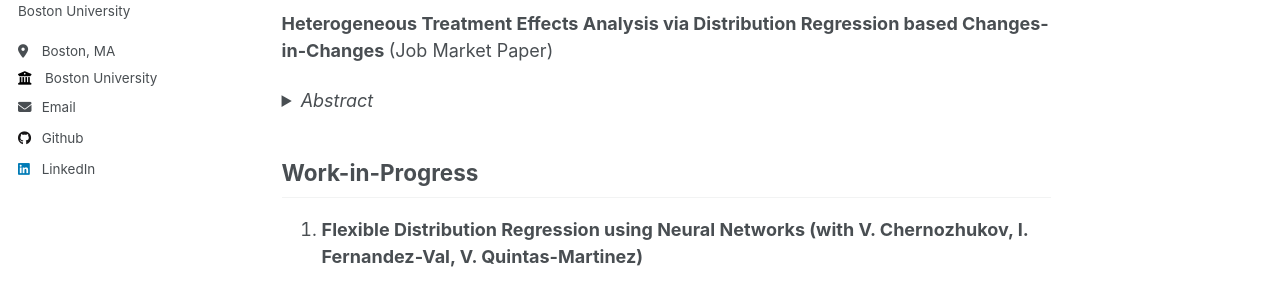
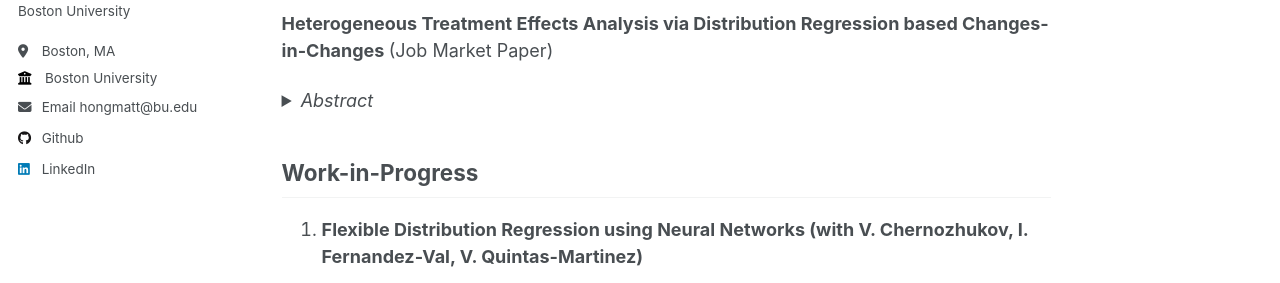
Before and after one commit to matthew-hong/matt-hong, a Jekyll site: the page built from _pages/about.md, in a window 1280 px wide. Shown: the part 341-624 px from the top of the page. Built offline with Jekyll 4.4.1, drawn with Linux system fonts in a browser that asks for light colours.

Commit message:
make author email visible

```diff
--- a/_includes/author-profile.html
+++ b/_includes/author-profile.html
@@ -34,7 +34,7 @@
         <li><a href="{{ author.uri }}"><i class="fas fa-fw fa-link icon-pad-right" aria-hidden="true"></i>{{ site.data.ui-text[site.locale].website_label | default: "Website" }}</a></li>
       {% endif %}
       {% if author.email %}
-        <li><a href="mailto:{{ author.email }}"><i class="fas fa-fw fa-envelope icon-pad-right" aria-hidden="true"></i>{{ site.data.ui-text[site.locale].email_label | default: "Email" }}</a></li>
+        <li><a href="mailto:{{ author.email }}"><i class="fas fa-fw fa-envelope icon-pad-right" aria-hidden="true"></i>{{ site.data.ui-text[site.locale].email_label | default: "Email" }} {{ author.email }}</a></li>
       {% endif %}
 
       <!-- Font Awesome and Academicons icons / Academic websites -->
```
